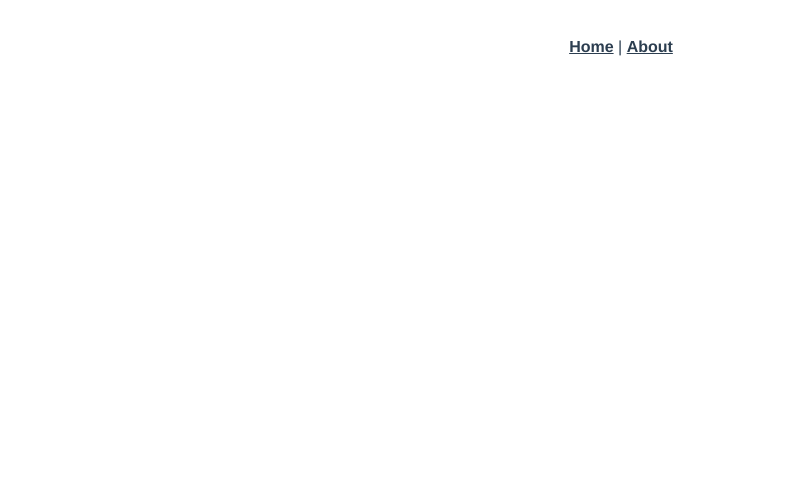
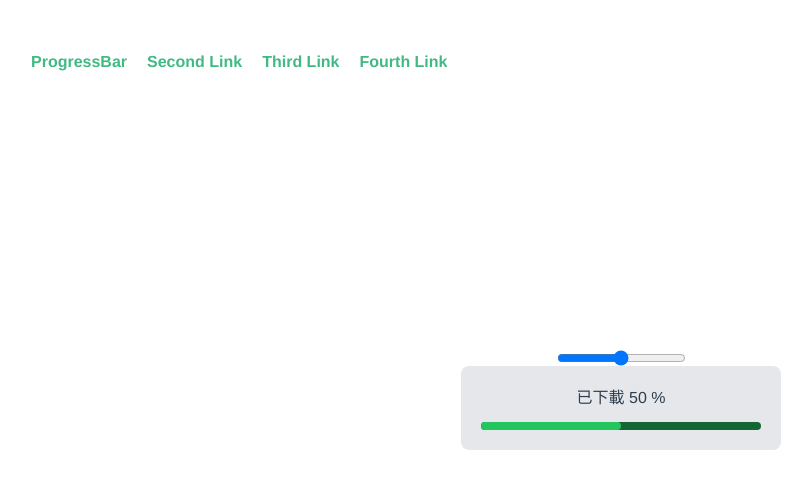
Before and after one commit to timothy-hippo/tailwind-vue-components, a Vue app: page /#/progress-bar in a window 1280 px wide. Before the commit this address had no page. Shown: the top 488 px of the page, without its empty margins (19-831 px from the left). Built offline with nearby package versions, Linux system fonts and the light colour scheme.

Commit message:
新增元件-進度條

```diff
--- a/package.json
+++ b/package.json
@@ -8,7 +8,10 @@
     "lint": "vue-cli-service lint"
   },
   "dependencies": {
+    "autoprefixer": "^10",
     "core-js": "^3.8.3",
+    "postcss": "^8",
+    "tailwindcss": "^3",
     "vue": "^3.2.13",
     "vue-router": "^4.0.3"
   },
@@ -26,6 +29,7 @@
     "eslint-plugin-promise": "^5.1.0",
     "eslint-plugin-vue": "^8.0.3",
     "sass": "^1.32.7",
-    "sass-loader": "^12.0.0"
+    "sass-loader": "^12.0.0",
+    "vue-cli-plugin-tailwind": "~3.0.0"
   }
 }
--- /dev/null
+++ b/postcss.config.js
@@ -0,0 +1,6 @@
+module.exports = {
+  plugins: {
+    tailwindcss: {},
+    autoprefixer: {}
+  }
+}
--- a/src/App.vue
+++ b/src/App.vue
@@ -1,9 +1,7 @@
 <template>
-  <nav>
-    <router-link to="/">Home</router-link> |
-    <router-link to="/about">About</router-link>
-  </nav>
-  <router-view/>
+  <div>
+    <router-view></router-view>
+  </div>
 </template>
 
 <style lang="scss">
--- /dev/null
+++ b/src/assets/tailwind.css
@@ -0,0 +1,5 @@
+@tailwind base;
+
+@tailwind components;
+
+@tailwind utilities;
--- a/src/components/HelloWorld.vue
+++ /dev/null
@@ -1,59 +0,0 @@
-<template>
-  <div class="hello">
-    <h1>{{ msg }}</h1>
-    <p>
-      For a guide and recipes on how to configure / customize this project,<br>
-      check out the
-      <a href="https://cli.vuejs.org" target="_blank" rel="noopener">vue-cli documentation</a>.
-    </p>
-    <h3>Installed CLI Plugins</h3>
-    <ul>
-      <li><a href="https://github.com/vuejs/vue-cli/tree/dev/packages/%40vue/cli-plugin-babel" target="_blank" rel="noopener">babel</a></li>
-      <li><a href="https://github.com/vuejs/vue-cli/tree/dev/packages/%40vue/cli-plugin-router" target="_blank" rel="noopener">router</a></li>
-      <li><a href="https://github.com/vuejs/vue-cli/tree/dev/packages/%40vue/cli-plugin-eslint" target="_blank" rel="noopener">eslint</a></li>
-    </ul>
-    <h3>Essential Links</h3>
-    <ul>
-      <li><a href="https://vuejs.org" target="_blank" rel="noopener">Core Docs</a></li>
-      <li><a href="https://forum.vuejs.org" target="_blank" rel="noopener">Forum</a></li>
-      <li><a href="https://chat.vuejs.org" target="_blank" rel="noopener">Community Chat</a></li>
-      <li><a href="https://twitter.com/vuejs" target="_blank" rel="noopener">Twitter</a></li>
-      <li><a href="https://news.vuejs.org" target="_blank" rel="noopener">News</a></li>
-    </ul>
-    <h3>Ecosystem</h3>
-    <ul>
-      <li><a href="https://router.vuejs.org" target="_blank" rel="noopener">vue-router</a></li>
-      <li><a href="https://vuex.vuejs.org" target="_blank" rel="noopener">vuex</a></li>
-      <li><a href="https://github.com/vuejs/vue-devtools#vue-devtools" target="_blank" rel="noopener">vue-devtools</a></li>
-      <li><a href="https://vue-loader.vuejs.org" target="_blank" rel="noopener">vue-loader</a></li>
-      <li><a href="https://github.com/vuejs/awesome-vue" target="_blank" rel="noopener">awesome-vue</a></li>
-    </ul>
-  </div>
-</template>
-
-<script>
-export default {
-  name: 'HelloWorld',
-  props: {
-    msg: String
-  }
-}
-</script>
-
-<!-- Add "scoped" attribute to limit CSS to this component only -->
-<style scoped lang="scss">
-h3 {
-  margin: 40px 0 0;
-}
-ul {
-  list-style-type: none;
-  padding: 0;
-}
-li {
-  display: inline-block;
-  margin: 0 10px;
-}
-a {
-  color: #42b983;
-}
-</style>
--- /dev/null
+++ b/src/components/ProgressBar.vue
@@ -0,0 +1,66 @@
+<template>
+  <div
+    :class="[
+  'w-80 p-5',
+  'bg-gray-200',
+  'rounded-lg',
+  'flex flex-col',
+  'justify-center items-center',
+  'gap-3'
+]"
+  >
+    <slot :minVal="minVal" :maxVal="maxVal" :currentVal="currentVal" :percent="percent" />
+    <div :class="[
+    'w-full h-2',
+    'bg-green-800',
+    'rounded-full'
+  ]">
+      <div
+        :class="[
+        'w-1/3 h-full',
+        'bg-green-500',
+        'rounded-full',
+        'transition-all duration-500'
+      ]"
+        :style="{
+        width: percent + '%'
+      }"
+      />
+    </div>
+  </div>
+</template>
+
+<script>
+export default {
+  name: 'ProgressBar',
+  props: ['minVal', 'maxVal', 'currentVal'],
+  data() {
+    return {
+      percent: ''
+    }
+  },
+  mounted() {
+    this.percent =
+      this.currentVal <= this.minVal
+        ? 0
+        : Number(
+            (
+              ((this.currentVal - this.minVal) / (this.maxVal - this.minVal)) *
+              100
+            ).toFixed(1)
+          )
+  },
+  watch: {
+    currentVal(n, o) {
+      this.percent =
+        n <= this.minVal
+          ? 0
+          : Number(
+              (((n - this.minVal) / (this.maxVal - this.minVal)) * 100).toFixed(
+                1
+              )
+            )
+    }
+  }
+}
+</script>
--- a/src/main.js
+++ b/src/main.js
@@ -1,5 +1,6 @@
 import { createApp } from 'vue'
 import App from './App.vue'
 import router from './router'
+import './assets/tailwind.css'
 
 createApp(App).use(router).mount('#app')
--- a/src/router/index.js
+++ b/src/router/index.js
@@ -5,15 +5,14 @@ const routes = [
   {
     path: '/',
     name: 'home',
-    component: HomeView
-  },
-  {
-    path: '/about',
-    name: 'about',
-    // route level code-splitting
-    // this generates a separate chunk (about.[hash].js) for this route
-    // which is lazy-loaded when the route is visited.
-    component: () => import(/* webpackChunkName: "about" */ '../views/AboutView.vue')
+    component: HomeView,
+    children: [
+      {
+        path: 'progress-bar',
+        name: 'progress-bar',
+        component: () => import('@/views/ProgressBar.vue')
+      }
+    ]
   }
 ]
 
--- a/src/views/AboutView.vue
+++ /dev/null
@@ -1,5 +0,0 @@
-<template>
-  <div class="about">
-    <h1>This is an about page</h1>
-  </div>
-</template>
--- a/src/views/HomeView.vue
+++ b/src/views/HomeView.vue
@@ -1,18 +1,17 @@
 <template>
-  <div class="home">
-    <img alt="Vue logo" src="../assets/logo.png">
-    <HelloWorld msg="Welcome to Your Vue.js App"/>
+  <div>
+    <header class="text-gray-600 body-font fixed">
+      <div class="container p-5">
+        <nav class="md:ml-auto flex flex-wrap items-center text-base justify-center">
+          <router-link to="/progress-bar" class="mr-5 hover:text-gray-900">ProgressBar</router-link>
+          <router-link to="" class="mr-5 hover:text-gray-900">Second Link</router-link>
+          <router-link to="" class="mr-5 hover:text-gray-900">Third Link</router-link>
+          <router-link to="" class="mr-5 hover:text-gray-900">Fourth Link</router-link>
+        </nav>
+      </div>
+    </header>
+    <main>
+      <router-view></router-view>
+    </main>
   </div>
 </template>
-
-<script>
-// @ is an alias to /src
-import HelloWorld from '@/components/HelloWorld.vue'
-
-export default {
-  name: 'HomeView',
-  components: {
-    HelloWorld
-  }
-}
-</script>
--- /dev/null
+++ b/src/views/ProgressBar.vue
@@ -0,0 +1,31 @@
+<template>
+  <div class="home">
+    <div :class="[
+    'w-screen h-screen',
+    'flex flex-col',
+    'justify-center items-center',
+  ]">
+      <input type="range" v-model="val" :min="min" :max="max" />
+      <ProgressBar  :currentVal="val" :minVal="min" :maxVal="max" v-slot="{ percent }">
+        已下載 {{ percent }} %
+      </ProgressBar>
+    </div>
+  </div>
+</template>
+
+<script>
+import ProgressBar from '@/components/ProgressBar.vue'
+export default {
+  name: 'HomeView',
+  components: {
+    ProgressBar
+  },
+  data () {
+    return {
+      min: 0,
+      max: 200,
+      val: 100
+    }
+  }
+}
+</script>
--- /dev/null
+++ b/tailwind.config.js
@@ -0,0 +1,8 @@
+/** @type {import('tailwindcss').Config} */
+module.exports = {
+  content: ['./public/**/*.html', './src/**/*.{vue,js,ts,jsx,tsx}'],
+  theme: {
+    extend: {}
+  },
+  plugins: []
+}
```
Also changed, not shown: 1 other file (tests, documents, lock files or other folders).
